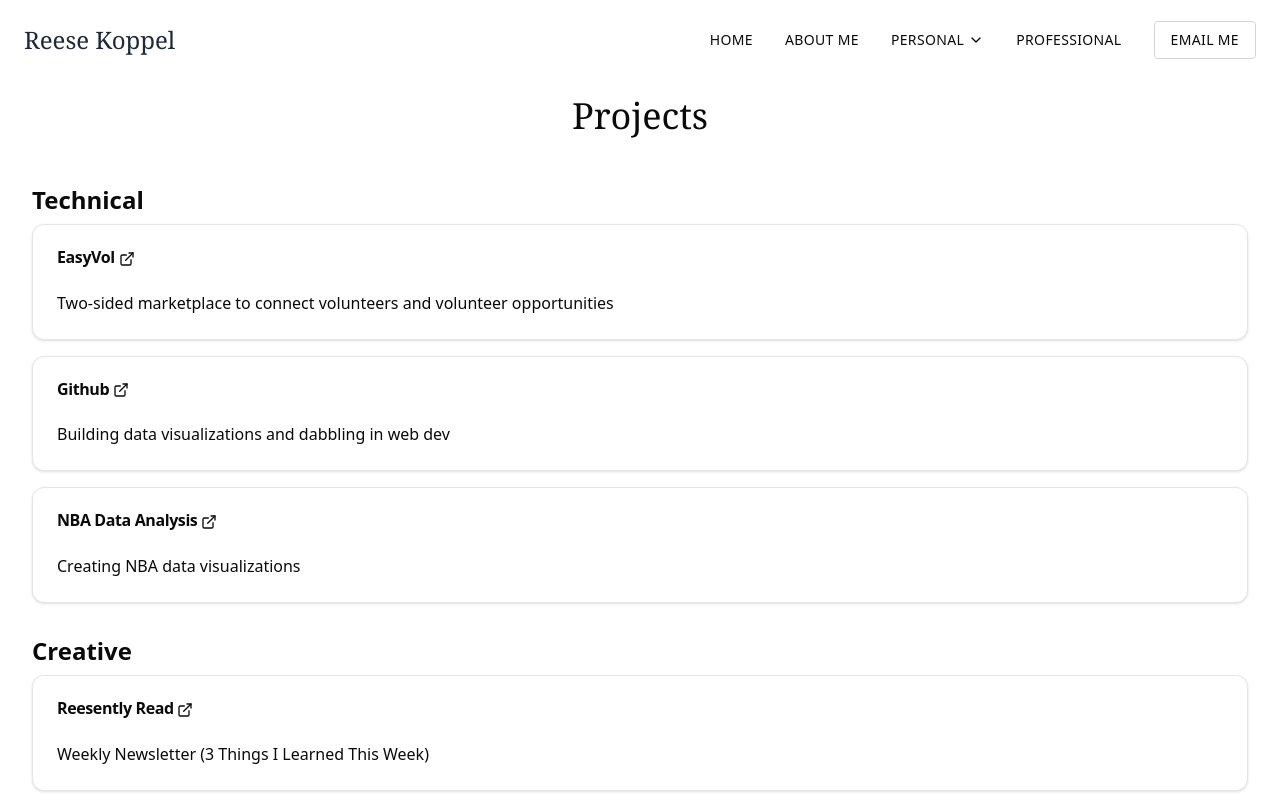
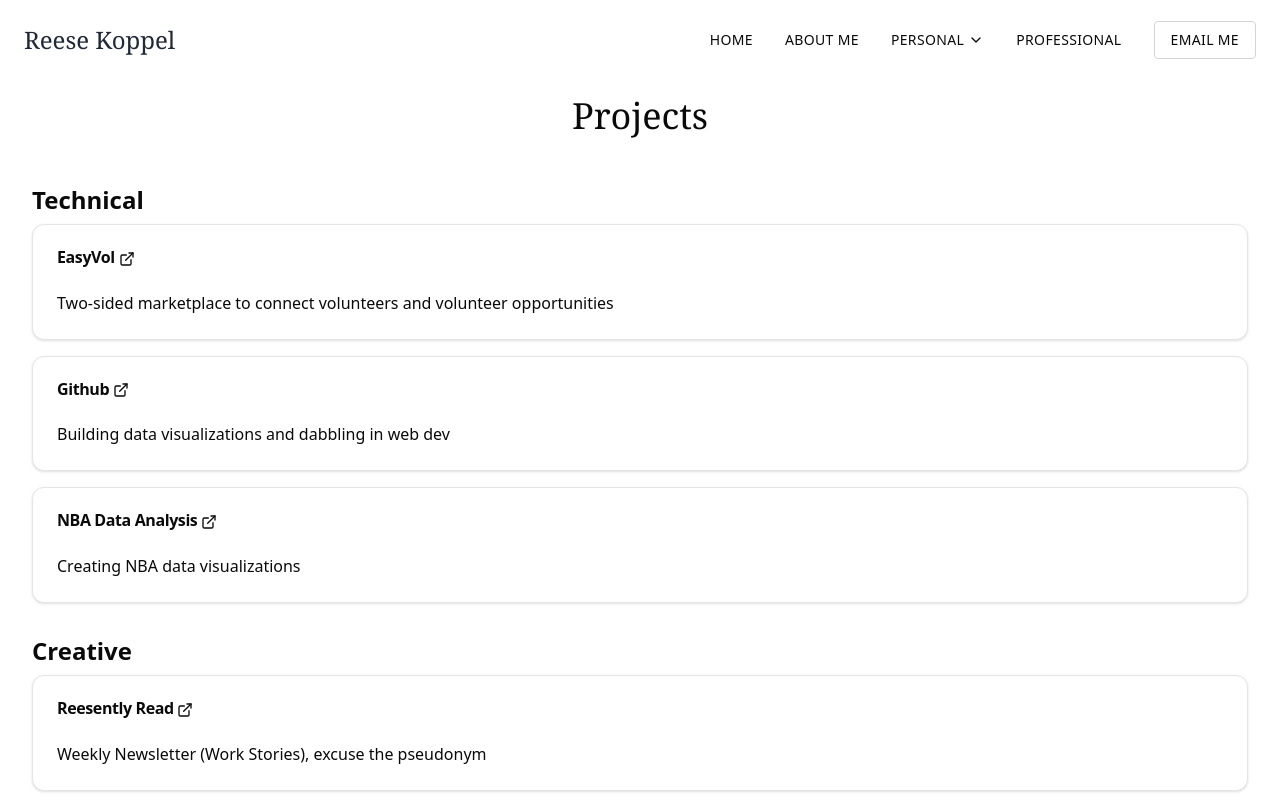
Before and after one commit to rk504/personal-website, a Next.js app: page /personal/projects in a window 1280 px wide. Shown: the top 800 px of the page. Built offline with nearby package versions, Linux system fonts and the light colour scheme.

Commit message:
updated substack

```diff
--- a/app/personal/projects/page.tsx
+++ b/app/personal/projects/page.tsx
@@ -66,13 +66,13 @@ export default function Projects() {
                 <Card>
                   <CardHeader>
                     <CardTitle>
-                      <a href="https://reesekoppel.substack.com/" target="_blank" rel="noopener noreferrer">
+                      <a href="https://substack.com/@workstories" target="_blank" rel="noopener noreferrer">
                         Reesently Read <ExternalLink className="inline h-4 w-4" />
                       </a>
                     </CardTitle>
                   </CardHeader>
                   <CardContent>
-                    <p>Weekly Newsletter (3 Things I Learned This Week)</p>
+                    <p>Weekly Newsletter (Work Stories), excuse the pseudonym</p>
                   </CardContent>
                 </Card>
               </li>
```
